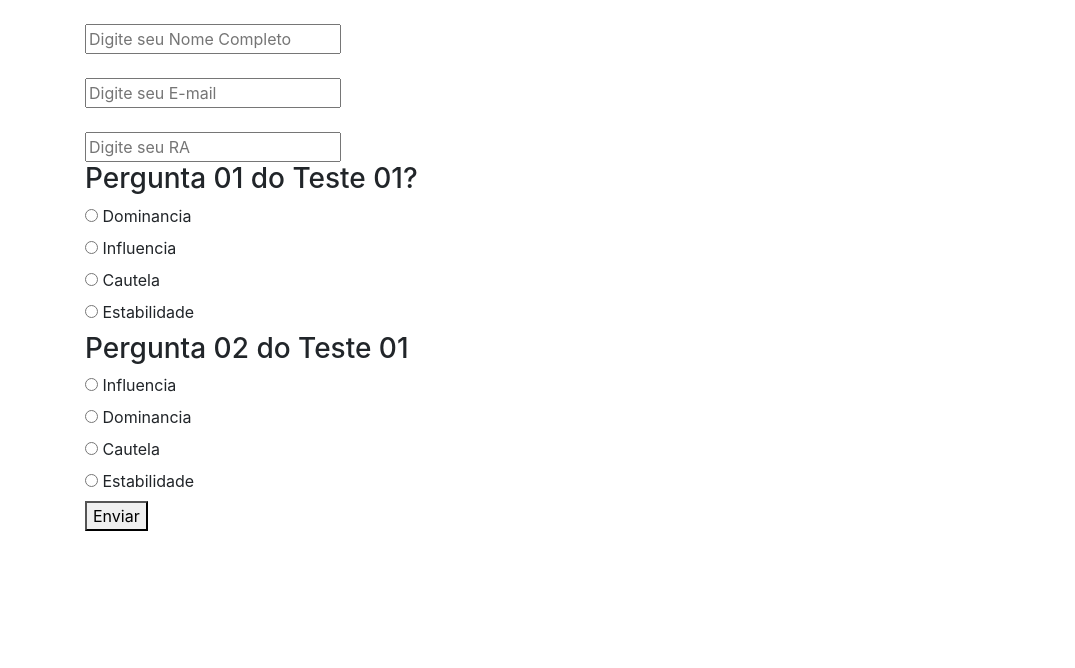
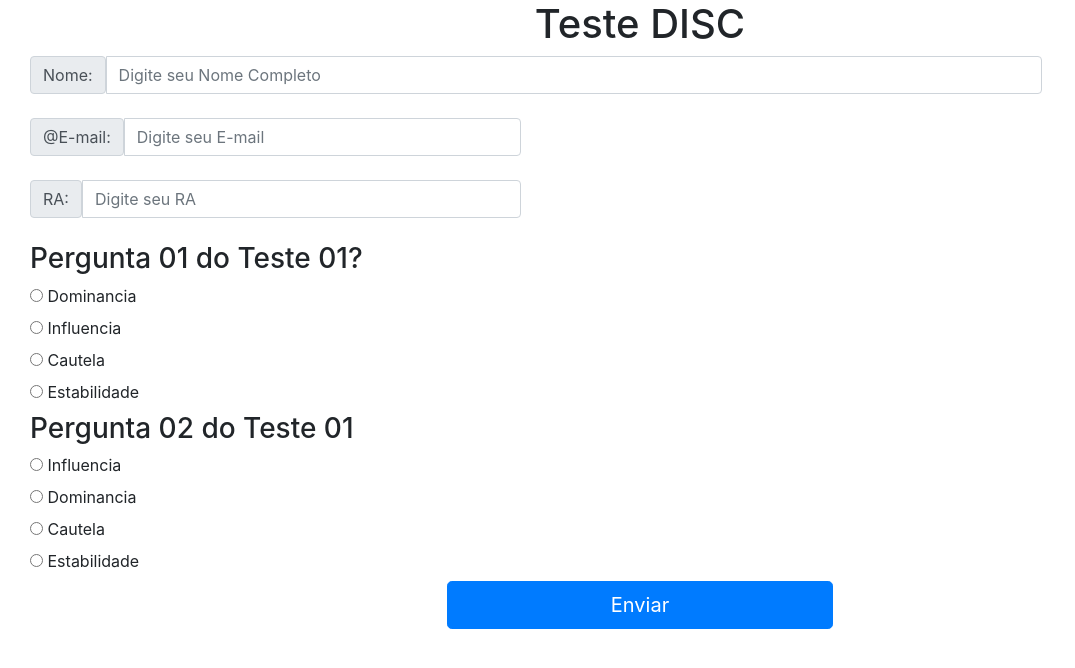
Before and after one commit to lemescaio/discBio, a Django app: page /teste/1/ in a window 1280 px wide. Shown: the top 668 px of the page, without its empty margins (0-1075 px from the left). Run offline with Django 4.2, Linux system fonts and the light colour scheme; data comes from the database, SQL or seed files in the repository; some libraries are stand-ins or nearby versions.

Commit message:
ajuste da tela do teste, inserindo um input do bootstrap, um button do bootstrap e centralizando a página

```diff
--- a/disc/templates/disc_website/teste.html
+++ b/disc/templates/disc_website/teste.html
@@ -1,26 +1,48 @@
 {% extends "disc_website/base.html" %}
 {% block content %}
-<div class="container my-4">
+<div id="div-teste" class="col-md-12 ">
   <form method="post">
     {% csrf_token %}
     <div>
-      <input id="nome" type="text" placeholder="Digite seu Nome Completo" name="nome">
-      <br><br>
-      <input id="email" type="text" placeholder="Digite seu E-mail" name="email">
-      <br><br>
-      <input id="ra" type="text" placeholder="Digite seu RA" name="ra">
+      <h1 class="text-center">Teste DISC</h1>
+      <div class="input-group col-md-10">
+        <span class="input-group-text">Nome:</span>
+        <input type="text" aria-label="First name" class="form-control" id="nome" placeholder="Digite seu Nome Completo" name="nome">
       </div>
+      <br>
+      <div class="input-group col-md-5">
+        <span class="input-group-text">@E-mail:</span>
+        <input id="email" type="text" placeholder="Digite seu E-mail" name="email" aria-label="First name" class="form-control">
+      </div>
+      <br>
+      <div class="input-group col-md-5">
+        <span class="input-group-text">RA:</span>
+        <input id="ra" type="text" placeholder="Digite seu RA" name="ra" aria-label="First name" class="form-control">
+      </div>
+    </div>
+    <br>
+
+
+    <div>
       {% for pergunta,alternativas in perguntas.items %}
+      <div class="col-md-5">
         <h3>{{pergunta}}</h3>
+      </div>
         <filedset>
           {% for alternativa in alternativas %}
+          <div class="col-md-5">
             <input type="radio" name="{{pergunta}}" value="{{alternativa.perfil}}">
             <label> {{alternativa.conteudo}}</label>
             <br>
+          </div>
           {% endfor %}
         </filedset>
       {% endfor %}
-    <button type="submit">Enviar</button>
+      <div class="col-md-4 offset-md-4">
+        <button class="btn btn-primary btn-lg btn-block" type="submit">Enviar</button>
+      </div>
+      </div>
+    </div>
   </form>
 </div>
 {% endblock %}
--- a/static/css/styles.css
+++ b/static/css/styles.css
@@ -0,0 +1,3 @@
+.div-teste{
+    background-image: "images/fundoTeste.png";
+}
```
Also changed, not shown: static/images/fundoTeste.png (added). Lines whose indentation alone changed are shown as unchanged.
